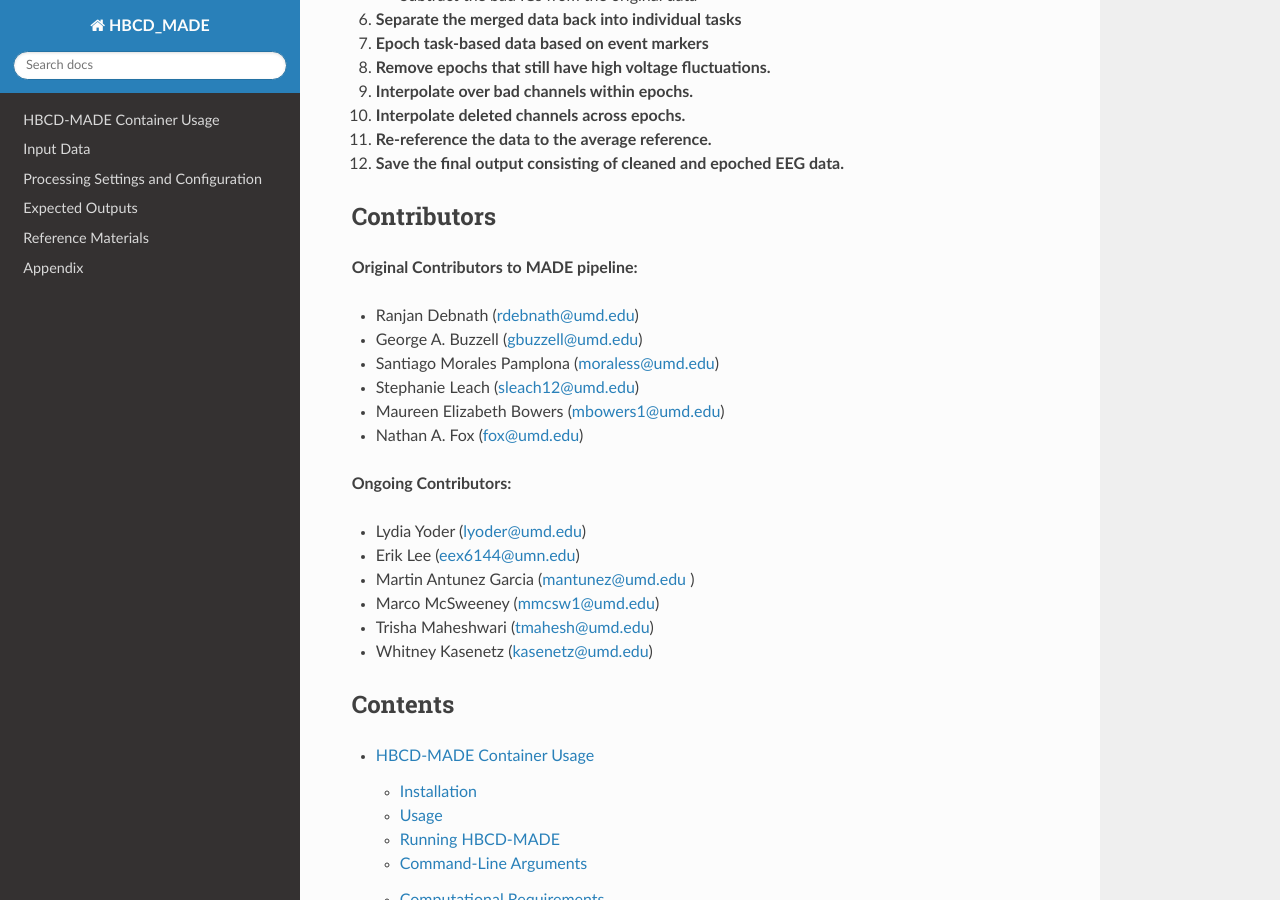
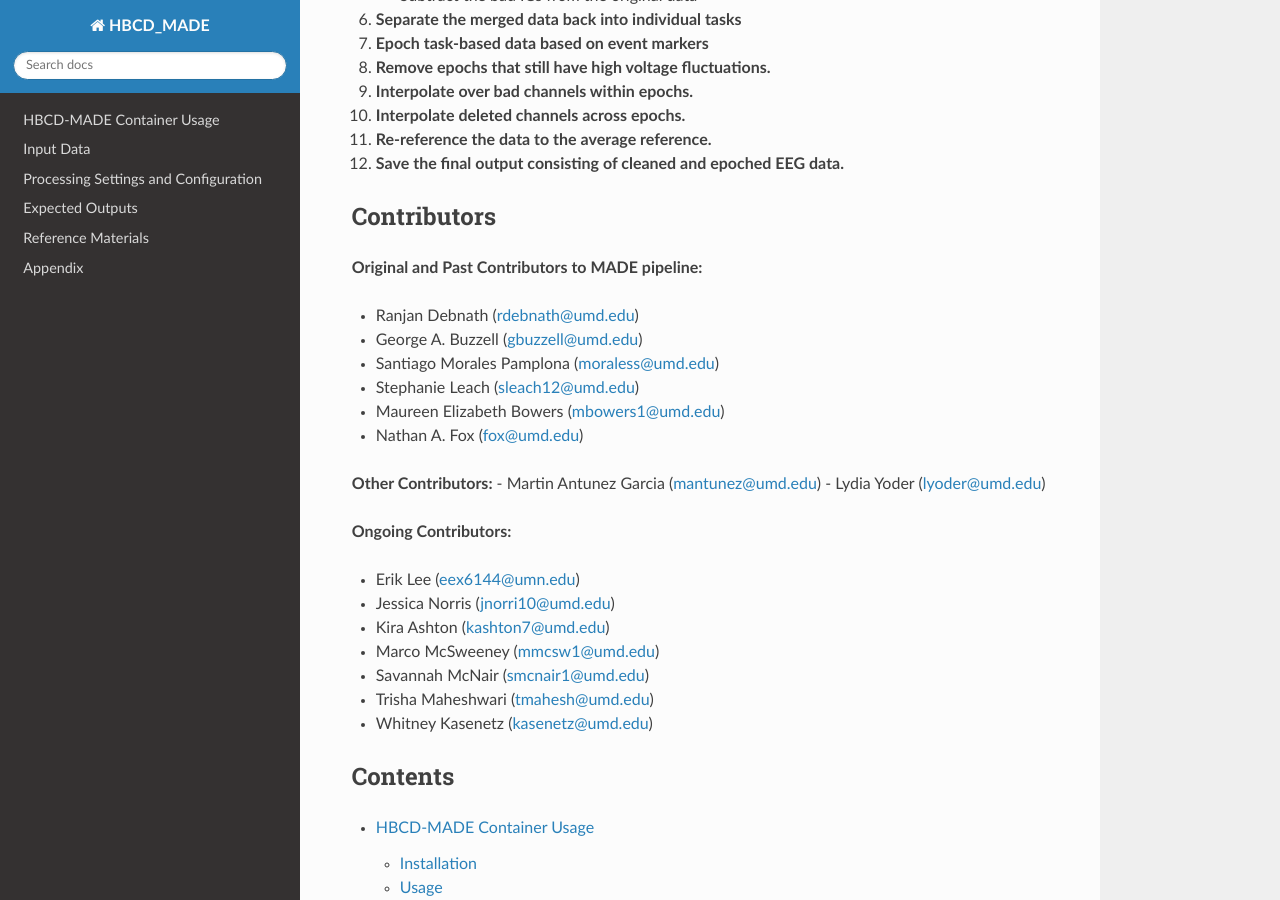
Before and after one commit to DCAN-Labs/HBCD-MADE, a Sphinx documentation site: the page built from docs/source/index.rst, in a window 1280 px wide and 900 px high, scrolled down 1544 px. Built offline with Sphinx 7.4.7 and the Read the Docs theme 3.1.0, drawn with Linux system fonts in a browser that asks for light colours; pages that are not in the unit, such as notebooks, are missing from menus.

Commit message:
update contributor list

```diff
--- a/docs/source/index.rst
+++ b/docs/source/index.rst
@@ -60,7 +60,7 @@ The HBCD-MADE pipeline will run preprocessing on BIDS-formatted data with most E
 Contributors
 ------------
 
-**Original Contributors to MADE pipeline:**
+**Original and Past Contributors to MADE pipeline:**
 
 - Ranjan Debnath (rdebnath@umd.edu)
 - George A. Buzzell (gbuzzell@umd.edu)
@@ -69,14 +69,22 @@ Contributors
 - Maureen Elizabeth Bowers (mbowers1@umd.edu)
 - Nathan A. Fox (fox@umd.edu)
 
+**Other Contributors:**
+- Martin Antunez Garcia (mantunez@umd.edu)
+- Lydia Yoder (lyoder@umd.edu)
+
+
 **Ongoing Contributors:**
 
-- Lydia Yoder (lyoder@umd.edu)
 - Erik Lee (eex6144@umn.edu)
-- Martin Antunez Garcia (mantunez@umd.edu )
+- Jessica Norris (jnorri10@umd.edu)
+- Kira Ashton (kashton7@umd.edu)
 - Marco McSweeney (mmcsw1@umd.edu)
+- Savannah McNair (smcnair1@umd.edu)
 - Trisha Maheshwari (tmahesh@umd.edu)
 - Whitney Kasenetz (kasenetz@umd.edu)
+
+
 
 .. toctree::
    :maxdepth: 2
```
